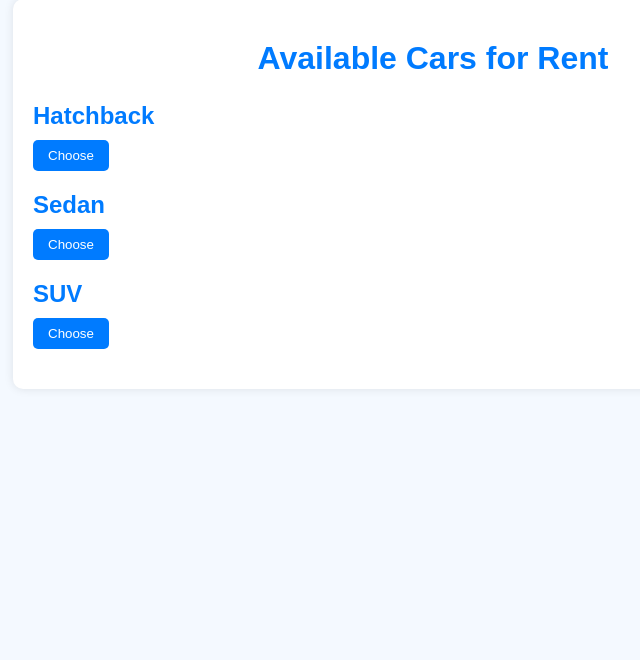
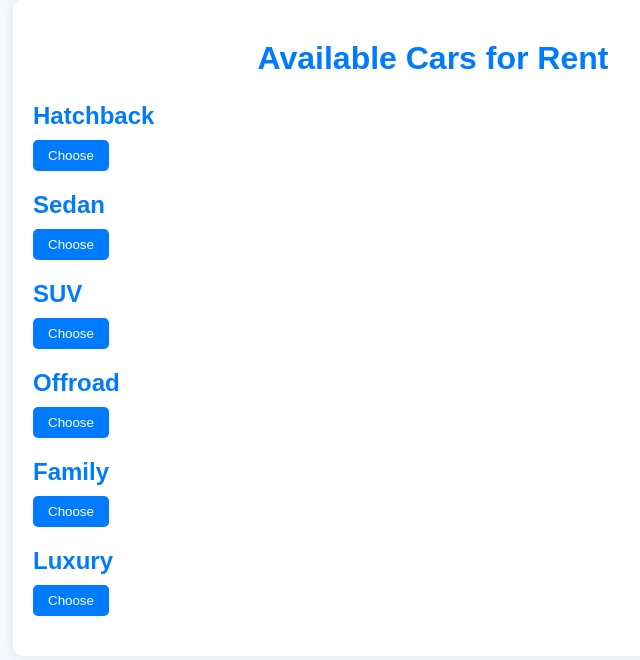
Before and after one commit to likith-sg/Flask-SEE, a Flask app: page /select_car in a window 1280 px wide. Shown: the part 21-681 px from the top of the page, without its empty margins (207-847 px from the left). Run offline with Flask 3, Linux system fonts and the light colour scheme.

Commit message:
Update select_car.html

```diff
--- a/Templates/select_car.html
+++ b/Templates/select_car.html
@@ -69,6 +69,7 @@
         .car-info h3 {
             margin: 0;
             flex: 1;
+
         }
 
         .car-photo img {
@@ -76,6 +77,16 @@
             max-height: 100px;
             border-radius: 5px;
             margin-right: 10px;
+        }
+
+        .car-photo.i20 img {
+            max-width: 300px; /* Decreased size for i20 image */
+            max-height: 300px;
+        }
+
+        .car-photo.kia img {
+            max-width: 300px; /* Decreased size for i20 image */
+            max-height: 300px;
         }
 
         .price {
@@ -108,18 +119,21 @@
             <button class="dropdown" onclick="toggleDropdown('hatchback')">Choose</button>
             <div id="hatchback" class="subcategory">
                 <div class="car-info">
-                    <img src="static/Images/i20.jpg" alt="Car 1" class="car-photo">
+                    <div class="car-photo i20">
+                    <img src="{{url_for('static',filename='Images/i20.jpg')}}" alt="Car 1" class="car-photo">
+                   </div>
                     <h3>i20 Hyundai</h3>
                     <span class="price">Price: 150 rupees/hr</span>
-                    <button class="rent-now-btn" onclick="rentNow('i20 Hyundai', 150)">Rent Now</button>
+                    <button class="rent-now-btn">Rent Now</button>
                 </div>
                 <div class="car-info">
-                    <img src="static/Images/kia.webp" alt="Car 2" class="car-photo">
+                    <div class="car-photo kia">
+                    <img src="{{url_for('static',filename='Images/kia.webp')}}"alt="Car 2" class="car-photo">
+                    </div>
                     <h3>Sonet Kia</h3>
                     <span class="price">Price: 180 rupees/hr</span>
-                    <button class="rent-now-btn" onclick="rentNow('Sonet Kia', 180)">Rent Now</button>
+                    <button class="rent-now-btn">Rent Now</button>
                 </div>
-                <!-- Add more Hatchback cars here -->
             </div>
         </div>
         <div class="category">
@@ -127,47 +141,102 @@
             <button class="dropdown" onclick="toggleDropdown('sedan')">Choose</button>
             <div id="sedan" class="subcategory">
                 <div class="car-info">
-                    <img src="static/Images/nexon.jpg" alt="Car 1" class="car-photo">
-                    <h3>Nexon Tata</h3>
-                    <span class="price">Price: 220 rupees/hr</span>
-                    <button class="rent-now-btn" onclick="rentNow('Nexon Tata', 220)">Rent Now</button>
+                    <img src="{{url_for('static',filename='Images/city.jpeg')}}" alt="Car 3" class="car-photo">
+                    <h3>City Honda</h3>
+                    <span class="price">Price: 200 rupees/hr</span>
+                    <button class="rent-now-btn">Rent Now</button>
                 </div>
                 <div class="car-info">
-                    <img src="static/Images/ciaz.png" alt="Car 2" class="car-photo">
-                    <h3>Ciaz Suzuki</h3>
-                    <span class="price">Price: 240 rupees/hr</span>
-                    <button class="rent-now-btn" onclick="rentNow('Ciaz Suzuki', 240)">Rent Now</button>
+                    <img src="{{url_for('static',filename='Images/verna.jpeg')}}" alt="Car 4" class="car-photo">
+                    <h3>Verna Hyundai</h3>
+                    <span class="price">Price: 220 rupees/hr</span>
+                    <button class="rent-now-btn">Rent Now</button>
                 </div>
-                <!-- Add more Sedan cars here -->
             </div>
         </div>
         <div class="category">
-            <h2>SUV</h2>
-            <button class="dropdown" onclick="toggleDropdown('suv')">Choose</button>
-            <div id="suv" class="subcategory">
-                <div class="car-info">
-                    <img src="static/Images/creta.webp" alt="Car 1" class="car-photo">
-                    <h3>Creta Hyundai</h3>
-                    <span class="price">Price: 300 rupees/hr</span>
-                    <button class="rent-now-btn" onclick="rentNow('Creta Hyundai', 300)">Rent Now</button>
-                </div>
-                <div class="car-info">
-                    <img src="static/Images/fortuner.jpg" alt="Car 2" class="car-photo">
-                    <h3>Fortuner Toyota</h3>
-                    <span class="price">Price: 350 rupees/hr</span>
-                    <button class="rent-now-btn" onclick="rentNow('Fortuner Toyota', 350)">Rent Now</button>
-                </div>
-                <!-- Add more SUV cars here -->
+          <h2>SUV</h2>
+          <button class="dropdown" onclick="toggleDropdown('SUV')">Choose</button>
+          <div id="SUV" class="subcategory">
+              <div class="car-info">
+                  <img src="{{url_for('static',filename='Images/creta.jpeg')}}"alt="Car 3" class="car-photo">
+                  <h3>Hyundai Creta</h3>
+                  <span class="price">Price: 200 rupees/hr</span>
+                  <button class="rent-now-btn">Rent Now</button>
+              </div>
+              <div class="car-info">
+                  <img src="{{url_for('static',filename='Images/toyoto.jpeg')}}" alt="Car 4" class="car-photo">
+                  <h3>Toyota Fortuner</h3>
+                  <span class="price">Price: 220 rupees/hr</span>
+                  <button class="rent-now-btn">Rent Now</button>
+              </div>
+          </div>
+      </div>
+      <div class="category">
+        <h2>Offroad</h2>
+        <button class="dropdown" onclick="toggleDropdown('Offroad')">Choose</button>
+        <div id="Offroad" class="subcategory">
+            <div class="car-info">
+                <img src="{{url_for('static',filename='Images/thar.jpeg')}}" alt="Car 3" class="car-photo">
+                <h3>Mahindra Thar</h3>
+                <span class="price">Price: 200 rupees/hr</span>
+                <button class="rent-now-btn">Rent Now</button>
+            </div>
+            <div class="car-info">
+                <img src="{{url_for('static',filename='Images/compass.jpg')}}" alt="Car 4" class="car-photo">
+                <h3>Jeep wrangler</h3>
+                <span class="price">Price: 220 rupees/hr</span>
+                <button class="rent-now-btn">Rent Now</button>
             </div>
         </div>
     </div>
+
+  <div class="category">
+    <h2>Family</h2>
+    <button class="dropdown" onclick="toggleDropdown('Family')">Choose</button>
+    <div id="Family" class="subcategory">
+        <div class="car-info">
+            <img src="{{url_for('static',filename='Images/innovo.jpeg')}}" alt="Car 3" class="car-photo">
+            <h3>Toyota Innova</h3>
+            <span class="price">Price: 200 rupees/hr</span>
+            <button class="rent-now-btn">Rent Now</button>
+        </div>
+        <div class="car-info">
+            <img src="{{url_for('static',filename='Images/eritiga.jpeg')}}" alt="Car 4" class="car-photo">
+            <h3>Suzuki Ertiga</h3>
+            <span class="price">Price: 220 rupees/hr</span>
+            <button class="rent-now-btn">Rent Now</button>
+        </div>
+    </div>
+</div>
+
+<div class="category">
+  <h2>Luxury</h2>
+  <button class="dropdown" onclick="toggleDropdown('Luxury')">Choose</button>
+  <div id="Luxury" class="subcategory">
+      <div class="car-info">
+          <img src="{{url_for('static',filename='Images/audi.jpeg')}}" alt="Car 3" class="car-photo">
+          <h3>Audi A6</h3>
+          <span class="price">Price: 200 rupees/hr</span>
+          <button class="rent-now-btn">Rent Now</button>
+      </div>
+      <div class="car-info">
+          <img src="{{url_for('static',filename='Images/bmw.jpeg')}}" alt="Car 4" class="car-photo">
+          <h3>BMW 5 Series</h3>
+          <span class="price">Price: 220 rupees/hr</span>
+          <button class="rent-now-btn">Rent Now</button>
+      </div>
+  </div>
+</div>
+    </div>
+
     <script>
-        function toggleDropdown(category) {
-            var subcategory = document.getElementById(category);
-            if (subcategory.style.display === "none") {
-                subcategory.style.display = "block";
+        function toggleDropdown(subcategoryId) {
+            const subcategory = document.getElementById(subcategoryId);
+            if (subcategory.style.display === 'none') {
+                subcategory.style.display = 'block';
             } else {
-                subcategory.style.display = "none";
+                subcategory.style.display = 'none';
             }
         }
 
```
